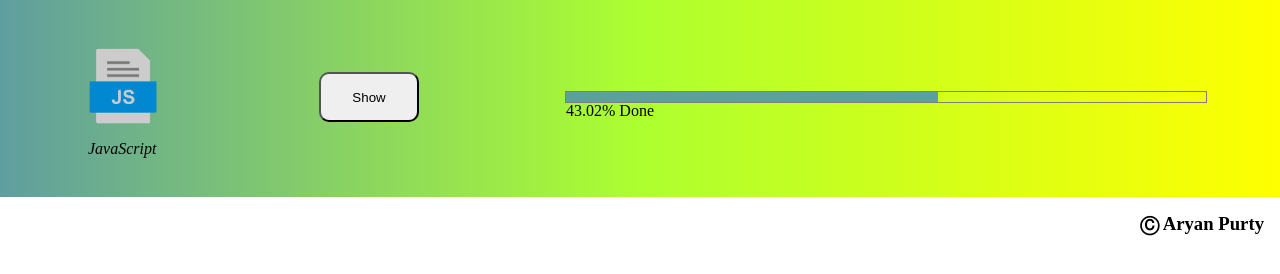
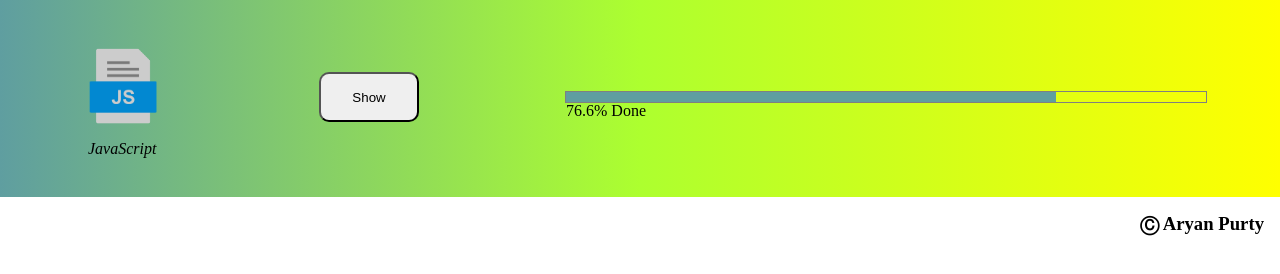
Before and after one commit to Aryan-3098/js_coding, a plain HTML site: page index.html in a window 1280 px wide. Shown: the part 56-330 px from the top of the page. Drawn offline with Linux system fonts and the light colour scheme.

Commit message:
changes to progress bar

```diff
--- a/index.html
+++ b/index.html
@@ -44,7 +44,7 @@
                 <div id="bar_in">
 
                 </div>
-                <span>43.02% Done</span>
+                <span>76.6% Done</span>
             </div>
         </div>
         <div id="out_link" style="display:none ;">
--- a/style_m.css
+++ b/style_m.css
@@ -37,7 +37,7 @@ button{
 }
 #bar_in{
     background-color: cadetblue;
-    width: 58.14%;
+    width: 76.6%;
     height: 10px;
 }
 .box{
```
